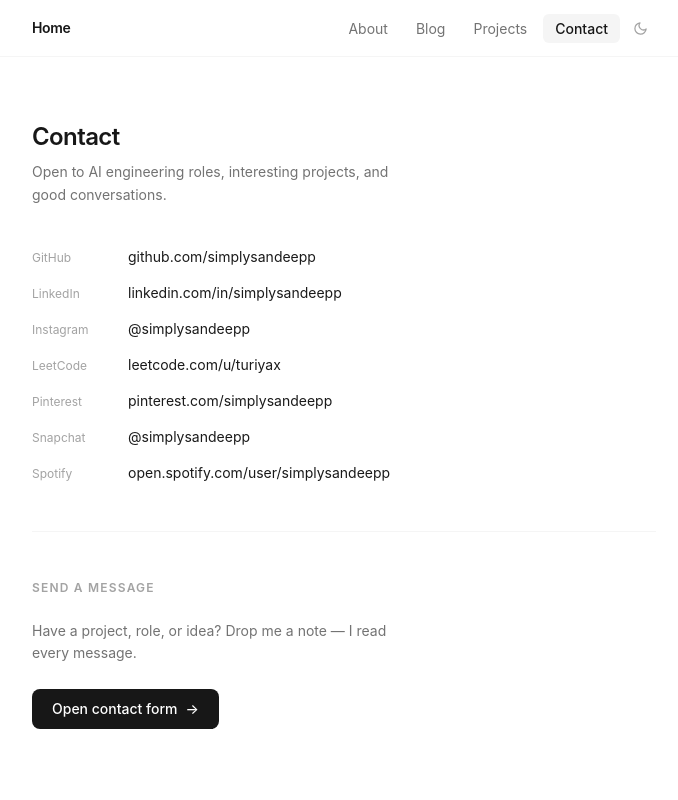
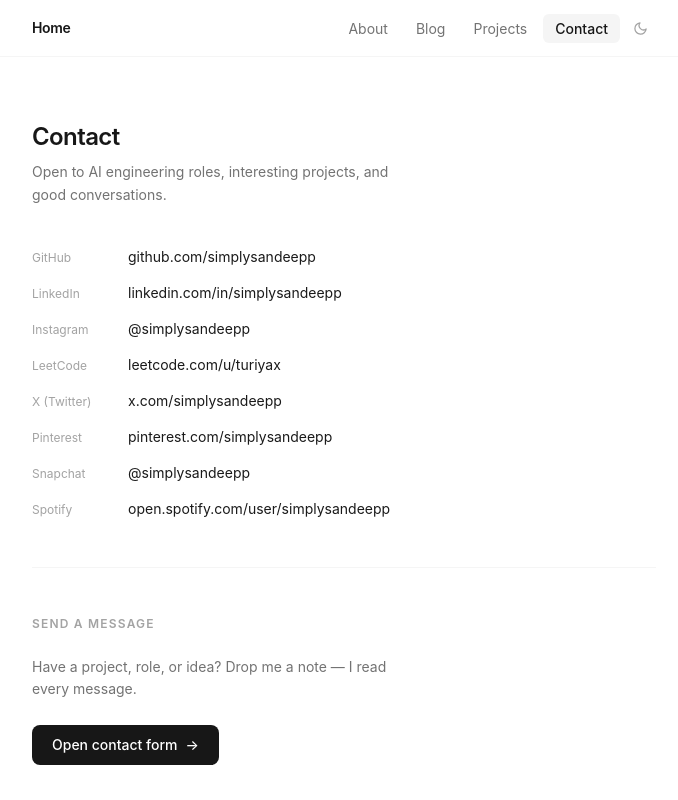
Before and after one commit to simplysandeepp/ember, a Next.js app: page /contact in a window 1280 px wide. Shown: the top 800 px of the page, without its empty margins (296-974 px from the left). Built offline with nearby package versions, Linux system fonts and the light colour scheme.

Commit message:
Add X (Twitter) to contact socials

```diff
--- a/app/contact/page.tsx
+++ b/app/contact/page.tsx
@@ -29,6 +29,11 @@
     label: 'LeetCode',
     href: siteConfig.leetcode,
     display: 'leetcode.com/u/turiyax',
+  },
+  {
+    label: 'X (Twitter)',
+    href: 'https://x.com/simplysandeepp',
+    display: 'x.com/simplysandeepp',
   },
   {
     label: 'Pinterest',
```
